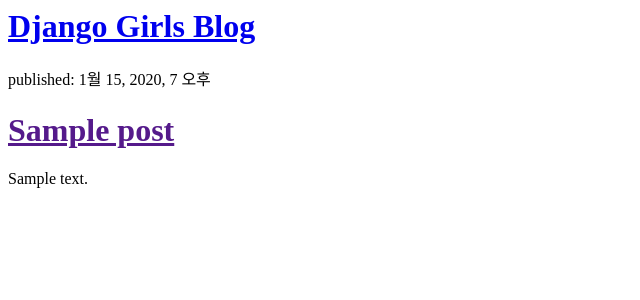
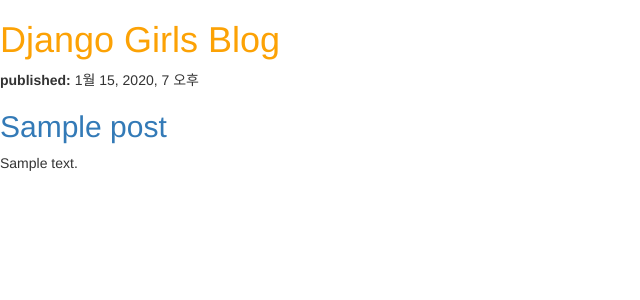
Before and after one commit to lurk37/my-first-blog, a Django app: template blog/templates/blog/post_list.html in a window 1280 px wide. Shown: the top 300 px of the page, without its empty margins (0-640 px from the left). Run offline with Django 3.2, Linux system fonts and the light colour scheme; the template is opened without the code that fills it: values that come from a table or form of the project are taken from there, others are empty; tables that the repository leaves empty hold one stand-in row (values such as "Sample post"); some libraries are stand-ins or nearby versions.

Commit message:
2016-06-26

```diff
--- /dev/null
+++ b/blog/static/css/blog.css
@@ -0,0 +1,3 @@
+h1 a {
+    color: #FCA205;
+}
--- a/blog/templates/blog/post_list.html
+++ b/blog/templates/blog/post_list.html
@@ -1,14 +1,20 @@
+{% load staticfiles %}
 <html>
+    <head>
+        <title>Django Girls blog</title>
+        <link rel="stylesheet" href="//maxcdn.bootstrapcdn.com/bootstrap/3.2.0/css/bootstrap.min.css">
+        <link rel="stylesheet" href="//maxcdn.bootstrapcdn.com/bootstrap/3.2.0/css/bootstrap-theme.min.css">
+        <link rel="stylesheet" href="{% static 'css/blog.css' %}">
+    </head>
     <body>
-
         <div>
             <h1><a href="/">Django Girls Blog</a></h1>
         </div>
 
         {% for post in posts %}
             <div>
-        <p>published: {{ post.published_date }}</p>
-        <h1><a href="">{{ post.title }}</a></h1>
+                <b>published: </b>{{ post.published_date }}
+                <h2><a href="">{{ post.title }}</a></h2>
                 <p>{{ post.text|linebreaksbr }}</p>
             </div>
         {% endfor %}
```
Lines whose indentation alone changed are shown as unchanged.
